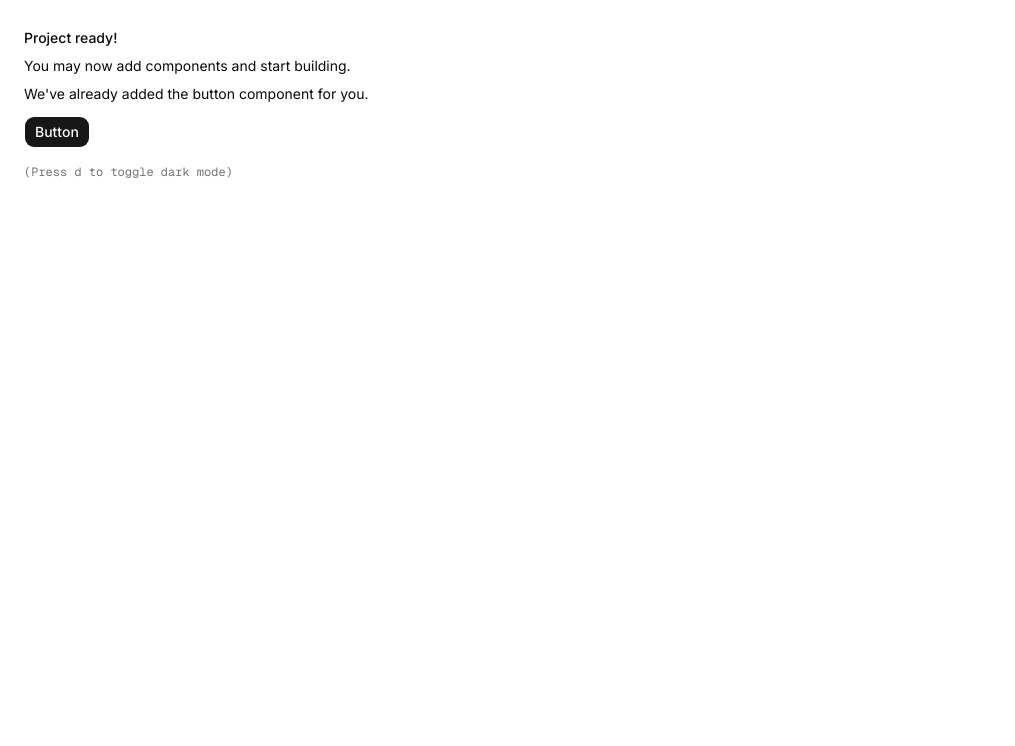
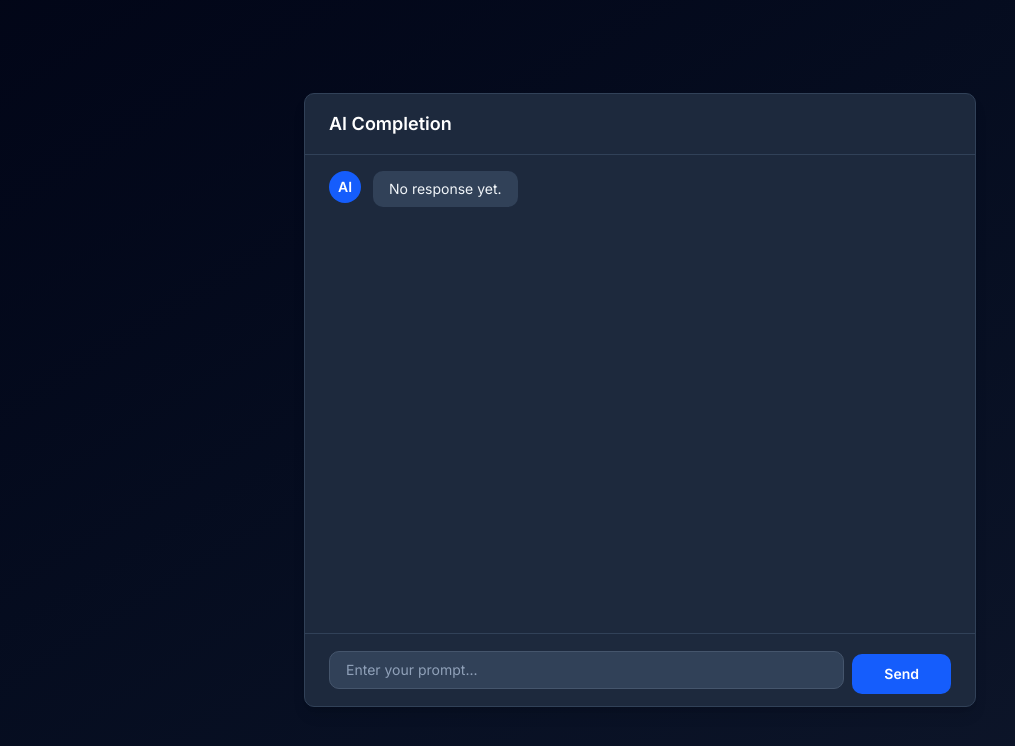
Before and after one commit to PrithiviPM2580/ai-sdk, a Next.js app: page / in a window 1280 px wide. Shown: the top 746 px of the page, without its empty margins (0-1015 px from the left). Built offline with nearby package versions, Linux system fonts and the light colour scheme.

Commit message:
feat: replace default page content with CompletionPage component

```diff
--- a/app/page.tsx
+++ b/app/page.tsx
@@ -1,19 +1,5 @@
-import { Button } from "@/components/ui/button"
+import CompletionPage from "@/components/completion/page"
 
 export default function Page() {
-  return (
-    <div className="flex min-h-svh p-6">
-      <div className="flex max-w-md min-w-0 flex-col gap-4 text-sm leading-loose">
-        <div>
-          <h1 className="font-medium">Project ready!</h1>
-          <p>You may now add components and start building.</p>
-          <p>We&apos;ve already added the button component for you.</p>
-          <Button className="mt-2">Button</Button>
-        </div>
-        <div className="font-mono text-xs text-muted-foreground">
-          (Press <kbd>d</kbd> to toggle dark mode)
-        </div>
-      </div>
-    </div>
-  )
+  return <CompletionPage />
 }
```
